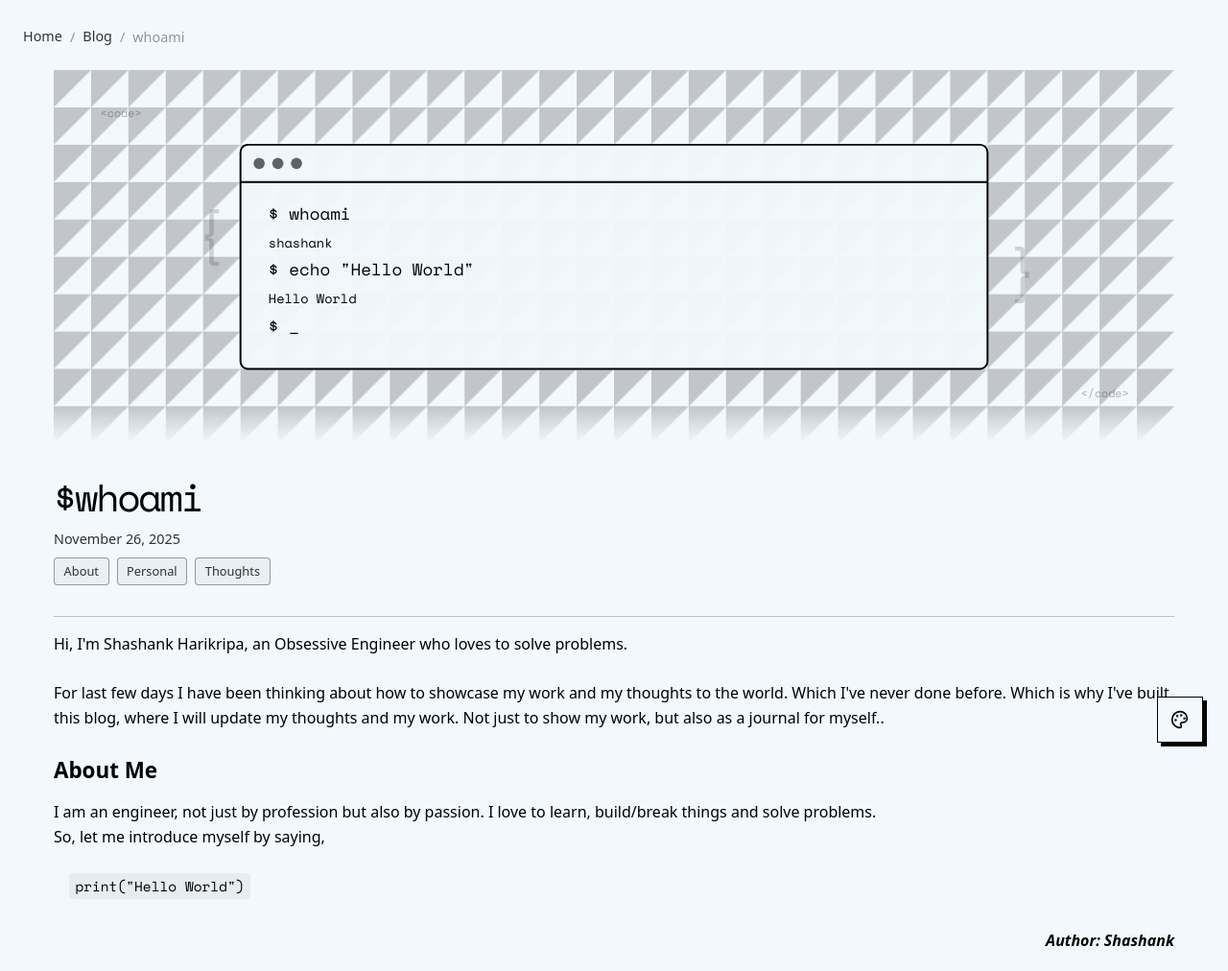
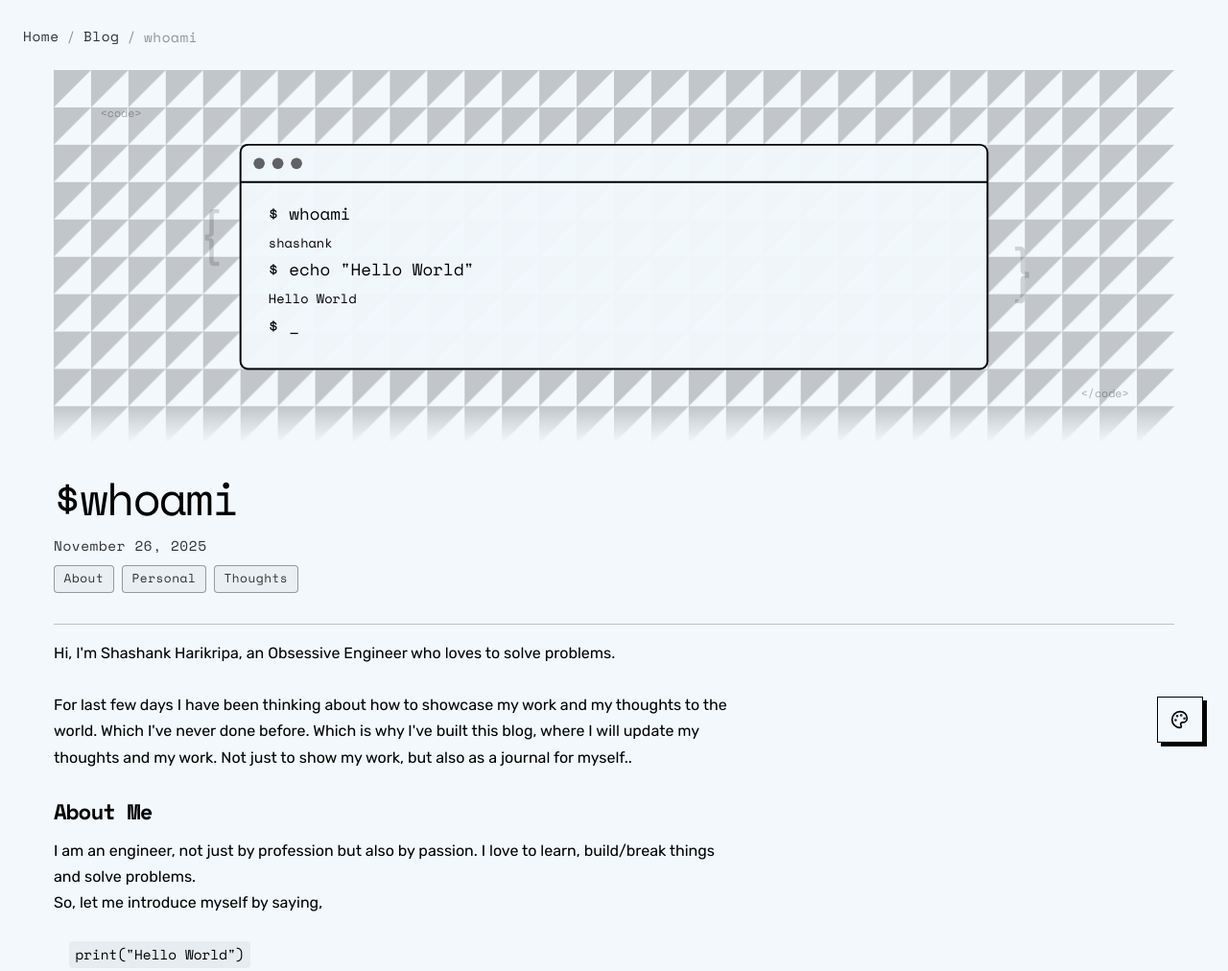
Before and after one commit to Shashank-H/portfolio, a website: page blog/whoami/index.html in a window 1280 px wide. Shown: the top 1012 px of the page at 96% size. Drawn offline with nearby package versions, Linux system fonts and the light colour scheme.

Commit message:
Unify blog typography with portfolio

```diff
--- a/blog.css
+++ b/blog.css
@@ -1,4 +1,25 @@
 /* Blog Specific Styles */
+
+/* Align blog typography with the portfolio's editorial/technical system. */
+.blog-index h2, article h1, article h2, article h3, .blog-card h3 {
+    font-family: "Space Mono", ui-monospace, SFMono-Regular, Menlo, monospace;
+    letter-spacing: -0.04em;
+}
+.blog-index h2, article h1 {
+    font-size: clamp(2rem, 4vw, 3rem);
+    line-height: 1.05;
+}
+article h2 {
+    line-height: 1.15;
+}
+article h3, .blog-card h3 {
+    line-height: 1.3;
+}
+.blog-meta, .breadcrumbs, .tags span, .blog-card .date {
+    font-family: "Space Mono", ui-monospace, SFMono-Regular, Menlo, monospace;
+    font-size: .75rem;
+    letter-spacing: .04em;
+}
 
 header {
     margin-bottom: 1rem;
@@ -93,27 +114,26 @@
 
 /* Typography */
 article h1 {
-    font-size: 2.5rem;
-    margin-bottom: 0.5rem;
-    line-height: 1.2;
+    margin-bottom: .75rem;
 }
 
 article h2 {
-    font-size: 1.8rem;
-    margin-top: 2rem;
+    font-size: clamp(1.4rem, 2.5vw, 1.8rem);
+    margin-top: 2.5rem;
     margin-bottom: 1rem;
-    border-bottom: 1px dashed var(--border-color);
-    padding-bottom: 0.5rem;
+    border-bottom: 1px solid var(--border-color);
+    padding-bottom: .65rem;
 }
 
 article h3 {
-    font-size: 1.4rem;
-    margin-top: 1.5rem;
-    margin-bottom: 0.8rem;
+    font-size: clamp(1.1rem, 2vw, 1.4rem);
+    margin-top: 1.75rem;
+    margin-bottom: .8rem;
 }
 
 article p {
-    line-height: 1.6;
+    max-width: 70ch;
+    line-height: 1.7;
     margin-bottom: 1.2rem;
 }
 
--- a/blog/whoami/index.html
+++ b/blog/whoami/index.html
@@ -12,7 +12,7 @@
   <title>whoami - Shashank H</title>
   <link rel="preconnect" href="https://fonts.googleapis.com" />
   <link rel="preconnect" href="https://fonts.gstatic.com" crossorigin />
-  <link href="https://fonts.googleapis.com/css2?family=Space+Mono:ital,wght@0,400;0,700;1,400;1,700&display=swap"
+  <link href="https://fonts.googleapis.com/css2?family=Rubik:wght@400;500;600;700&family=Space+Mono:ital,wght@0,400;0,700;1,400;1,700&display=swap"
     rel="stylesheet" />
   <link rel="stylesheet" href="../../styles.css" />
   <link rel="stylesheet" href="../../blog.css" />
```
Also changed, not shown: blog/about-the-blog/index.html (+1 -1 lines), blog/activity-tracking-for-saas-billing-system-design/index.html (+1 -1 lines), blog/index.html (+1 -1 lines), blog_template.html (+1 -1 lines).
